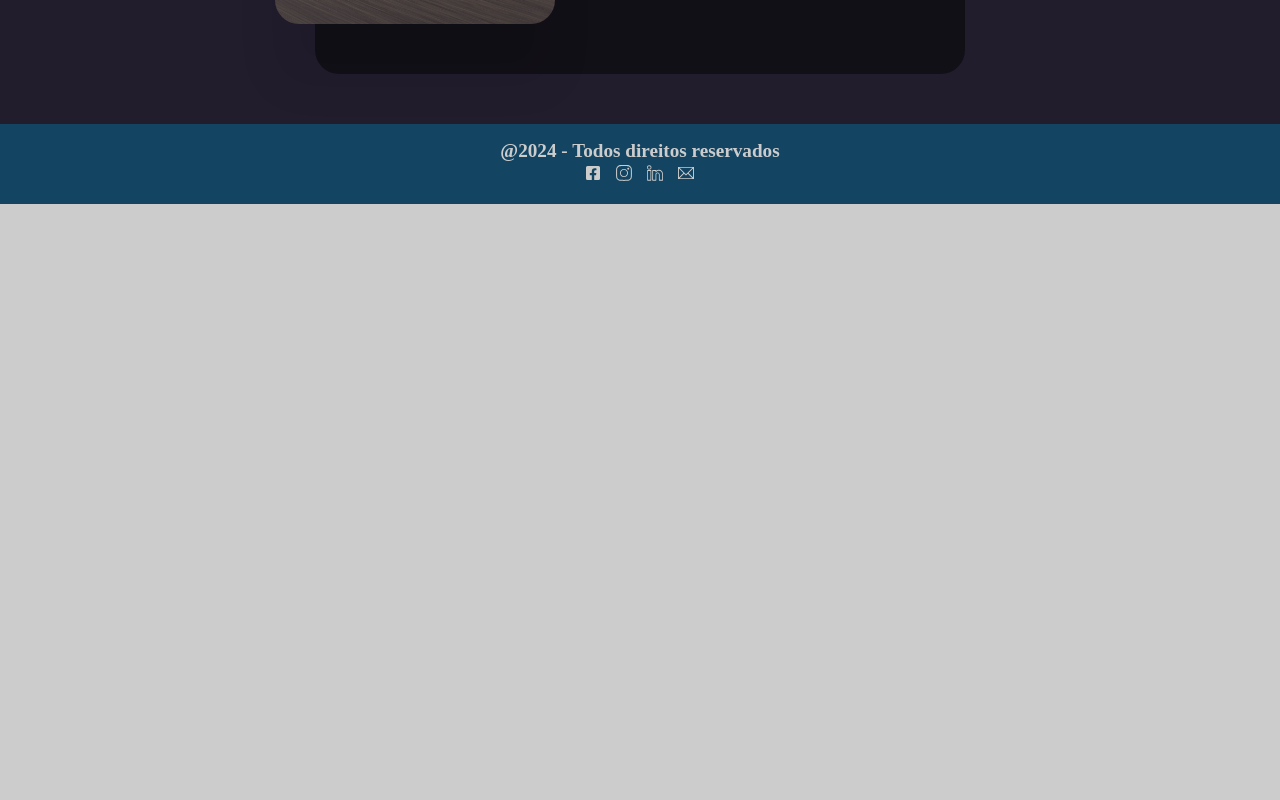
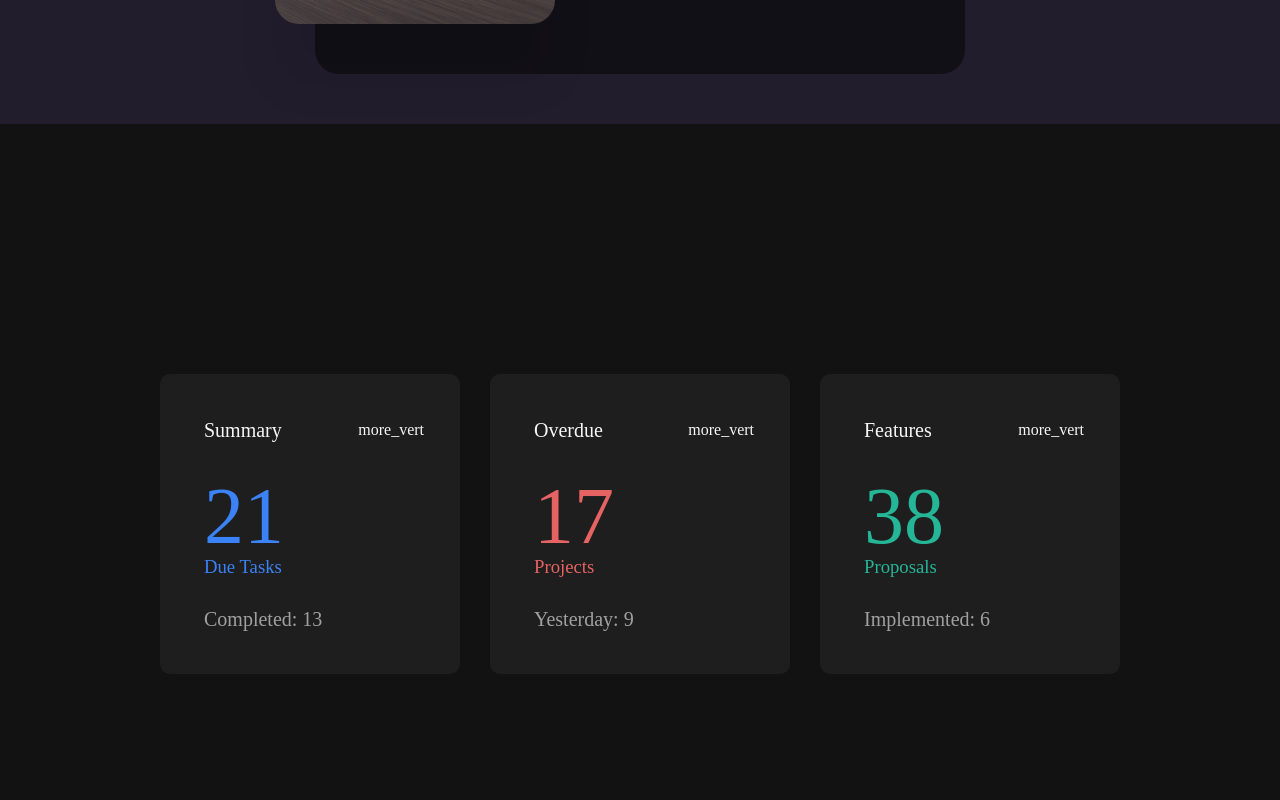
Before and after one commit to BitWise-FIAP/projetoweb, a React (Vite) app: page / in a window 1280 px wide. Shown: the part 2640-3440 px from the top of the page. Before the commit the page ends 2844 px from the top, so only its background shows below. Built offline with nearby package versions, Linux system fonts and the light colour scheme.

Commit message:
Criando cards2

```diff
--- a/src/css/HomeStyle.jsx
+++ b/src/css/HomeStyle.jsx
@@ -268,4 +268,107 @@ export const HomeStyle = styled.section`
   }
 }
 
+.cards2-grid{
+    margin: 0;
+    height: 100vh;
+    display: grid;
+    place-items: center;
+    color: #f7f7f7;
+    background: #121212;
+    }
+
+.cards2-grid h2, h3, h4 {
+  margin: 0;
+  font-weight: 500;
+}
+
+.cards2 {
+  display: flex;
+  gap: 30px;
+}
+
+.card2 {
+  position: relative;
+  perspective: 1000px;
+  width: 300px;
+  height: 300px;
+}
+
+.card2 header {
+  display: flex;
+  justify-content: space-between;
+  align-items: center;
+  height: 40px;
+  margin-bottom: 26px;
+}
+
+.card2 header h2 {
+  font-size: 20px;
+}
+
+.card2 .front,
+.card2 .back {
+  position: absolute;
+  top: 0;
+  left: 0;
+  right: 0;
+  bottom: 0;
+  backface-visibility: hidden;
+  background: #1e1e1e;
+  border-radius: 10px;
+  padding: 36px 36px 44px 44px;
+  transition: 0.6s;
+  cursor: pointer;
+}
+
+.back {
+  transform: rotateY(180deg);
+}
+
+input {
+  position: absolute;
+  scale: 0;
+}
+
+input:checked ~ .card2 .back {
+  transform: rotateY(0);
+}
+
+input:checked ~ .card2 .front {
+  transform: rotateY(-180deg);
+}
+
+.card2 var {
+  font-style: normal;
+  font-size: 80px;
+  line-height: 1;
+}
+
+.card2 h3 {
+  margin: 0 0 30px;
+  font-weight: 500;
+}
+
+#summary :is(var, h3) {
+  color: #3b82f6;
+}
+
+#overdue :is(var, h3) {
+  color: #e56363;
+}
+
+#features :is(var, h3) {
+  color: #25b697;
+}
+
+.card2 :is(h4, p) {
+  opacity: 0.6;
+  font-size: 20px;
+}
+
+.card2 p {
+  margin-top: 76px;
+}
+
+
 `
--- a/src/routes/Home.jsx
+++ b/src/routes/Home.jsx
@@ -86,6 +86,75 @@ const Home=()=>{
                     </div>
                 </div>
             </div>
+            <div className="cards2-grid">
+                <div className="cards2">
+                    <label id="summary">
+                        <input type="checkbox" />
+                        <div className="card2">
+                            <div className="front">
+                                <header>
+                                <h2>Summary</h2>
+                                <span className="material-symbols-outlined"> more_vert </span>
+                                </header>
+                                <var>21</var>
+                                <h3>Due Tasks</h3>
+                                <h4>Completed: 13</h4>
+                            </div>
+                            <div className="back">
+                                <header>
+                                <h2>Summary</h2>
+                                <span className="material-symbols-outlined"> close </span>
+                                </header>
+                                <p>More Information</p>
+                            </div>
+                        </div>
+                    </label>
+                    <label id="overdue">
+                        <input type="checkbox" />
+                        <div className="card2">
+                        <div className="front">
+                            <header>
+                            <h2>Overdue</h2>
+                            <span className="material-symbols-outlined"> more_vert </span>
+                            </header>
+                            <var>17</var>
+                            <h3>Projects</h3>
+                            <h4>Yesterday: 9</h4>
+                        </div>
+                        <div className="back">
+                            <header>
+                            <h2>Overdue</h2>
+                            <span className="material-symbols-outlined"> close </span>
+                            </header>
+                            <p>More Information</p>
+                        </div>
+                        </div>
+                    </label>
+                    <label id="features">
+                        <input type="checkbox" />
+                        <div className="card2">
+                            <div className="front">
+                                <header>
+                                <h2>Features</h2>
+                                <span className="material-symbols-outlined"> more_vert </span>
+                                </header>
+                                <var>38</var>
+                                <h3>Proposals</h3>
+                                <h4>Implemented: 6</h4>
+                            </div>
+                            <div className="back">
+                                <header>
+                                <h2>Features</h2>
+                                <span className="material-symbols-outlined"> close </span>
+                                </header>
+                                <p>More Information</p>
+                            </div>
+                        </div>
+                    </label>
+                </div>
+            </div>
+
+
 
         </HomeStyle>
 
```
